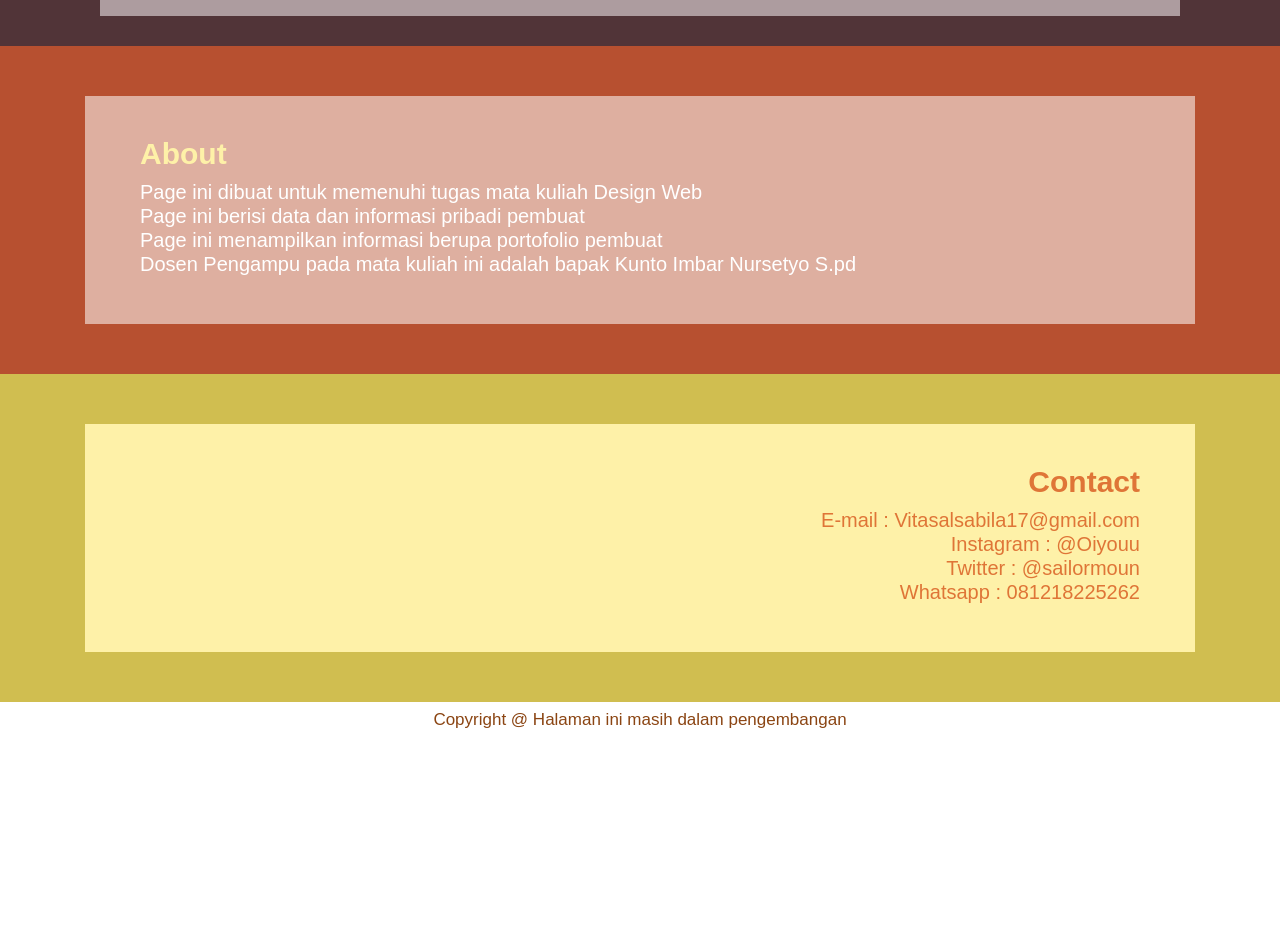
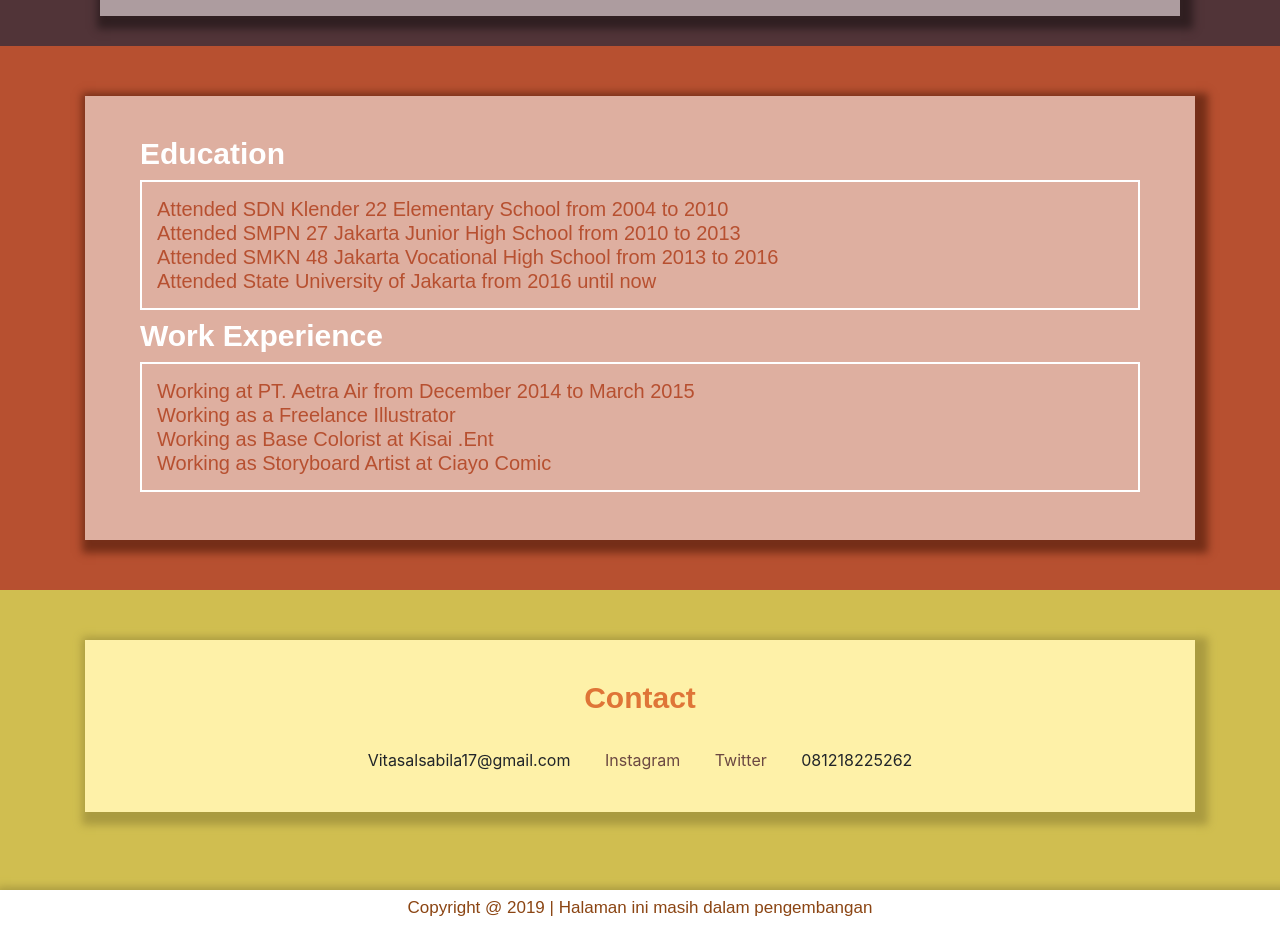
Before and after one commit to Vitasalsabila/Deweb, a plain HTML site: page index.html in a window 1280 px wide. Shown: the part 1260-2200 px from the top of the page. Before the commit the page ends 2012 px from the top, so only its background shows below. Drawn offline with Linux system fonts and the light colour scheme.

Commit message:
Add files via upload

```diff
--- a/css/main.css
+++ b/css/main.css
@@ -44,11 +44,12 @@ body,html{
     background-size: contain;
     padding:30px;
     text-align: center;
+    box-shadow: 5px 5px 8px 8px #301f21;
 
 }
 .bulet {
     border-radius: 50%;
-    border: 2px solid #fff;
+ border: 2px solid white;
     width: 170px;
     height: 170px;
 }
@@ -69,7 +70,7 @@ body,html{
 .sub-judul3 {
     font-family: sans-serif;
     font-size: 20px;
-    color: white;
+    color:  #b75030;
     text-align:justify;
 
 }
@@ -78,6 +79,7 @@ body,html{
     background-position: center;
     padding: 40px;
    text-align: center;
+    box-shadow: 5px 5px 8px 8px #752e18;
 }
 .judul1 {
     font-family: sans-serif;
@@ -85,7 +87,6 @@ body,html{
     color: white;
     width: auto;
     text-align: justify;
-    color: #fef1a8;
 }
 
 .section4{
@@ -98,6 +99,7 @@ body,html{
     background-position: center;
     padding: 40px;
    text-align: center;
+    box-shadow:  5px 5px 8px 8px #aa9b40;
 }
 .sub-judul4 {
     font-family: sans-serif;
@@ -112,7 +114,7 @@ body,html{
     font-size: 30px;
     color: white;
     width: auto;
-    text-align:right;
+    text-align: center;
     color: #df7537;
 }
 .link{
@@ -146,4 +148,5 @@ body,html{
     color: saddlebrown;
     text-align: center;
     font-family: sans-serif;
+    box-shadow:  5px 5px 8px 8px #aa9b40;
 }
--- a/index.html
+++ b/index.html
@@ -21,7 +21,7 @@
                     <div class="navbar-nav">
                         <a class="link" href="#Home">Home </a>
                         <a class="link" href="#Profile">Profile</a>
-                        <a class="link" href="#About">About</a>
+                        <a class="link" href="#About">Education</a>
                          <a class="link" href="#Contact">Contact</a>
                          <a class="link" href="https://twitter.com/sailormoun
 " target="_blank">Twitter</a>
@@ -43,7 +43,7 @@
              <div class="navbar1">
                         <a class="link1" href="#Home">Home </a>
                         <a class="link1" href="#Profile">Profile</a>
-                        <a class="link1" href="#About">About</a>
+                        <a class="link1" href="#About">Education</a>
                          <a class="link1" href="#Contact">Contact</a>
                          <a class="link1" href="https://twitter.com/sailormoun
 " target="_blank">Twitter</a>
@@ -75,12 +75,22 @@
             <div class="kolom2">
                 <div class="col">
                       <h1 class="judul1">
-                          <strong>About</strong></h1>
-                     <h2 class="sub-judul3"> Page ini dibuat untuk memenuhi tugas mata kuliah Design Web
-                        <br>Page ini berisi data dan informasi pribadi pembuat
-                        <br>Page ini menampilkan informasi berupa portofolio pembuat
-                        <br>Dosen Pengampu pada mata kuliah ini adalah bapak Kunto Imbar Nursetyo S.pd
-
+                          <strong>Education</strong></h1>
+                     <h2 class="sub-judul3"><div style="border: 2px solid #ffff; padding: 15px ">
+                          Attended SDN Klender 22 Elementary School from 2004 to 2010
+                        <br>Attended SMPN 27 Jakarta Junior High School from 2010 to 2013
+                        <br>Attended SMKN 48 Jakarta Vocational High School from 2013 to 2016
+                        <br>Attended State University of Jakarta from 2016 until now
+                         </div>
+                    </h2>
+                     <h1 class="judul1">
+                          <strong>Work Experience</strong></h1>
+                     <h2 class="sub-judul3"><div style="border: 2px solid #ffff; padding: 15px ">
+                          Working at PT. Aetra Air from December 2014 to March 2015
+                        <br>Working as a Freelance Illustrator
+                        <br>Working as Base Colorist at Kisai .Ent
+                        <br>Working as Storyboard Artist at Ciayo Comic
+                         </div>
                     </h2>
                     </div>
 
@@ -96,12 +106,13 @@
                 <div class="col">
                       <h1 class="judul2">
                           <strong>Contact</strong></h1>
-                     <h2 class="sub-judul4"> E-mail : Vitasalsabila17@gmail.com
-                        <br>Instagram : @Oiyouu
-                        <br>Twitter : @sailormoun
-                        <br>Whatsapp : 081218225262
+                    <br>
+                    <a class="link" >Vitasalsabila17@gmail.com</a>
+                    <a class="link" href="https://www.instagram.com/oiyouu" target="_blank">Instagram</a>
+                    <a class="link" href="https://twitter.com/sailormoun" target="_blank">Twitter</a>
+                    <a class="link" >081218225262</a>
 
-                    </h2>
+
                     </div>
 
 
@@ -112,7 +123,7 @@
             <section class="section5" id="Contact">
         <div class="container">
                 <div class="col">
-                     Copyright @ Halaman ini masih dalam pengembangan
+                     Copyright @ 2019 | Halaman ini masih dalam pengembangan
 
             </div>
             </div>
```
